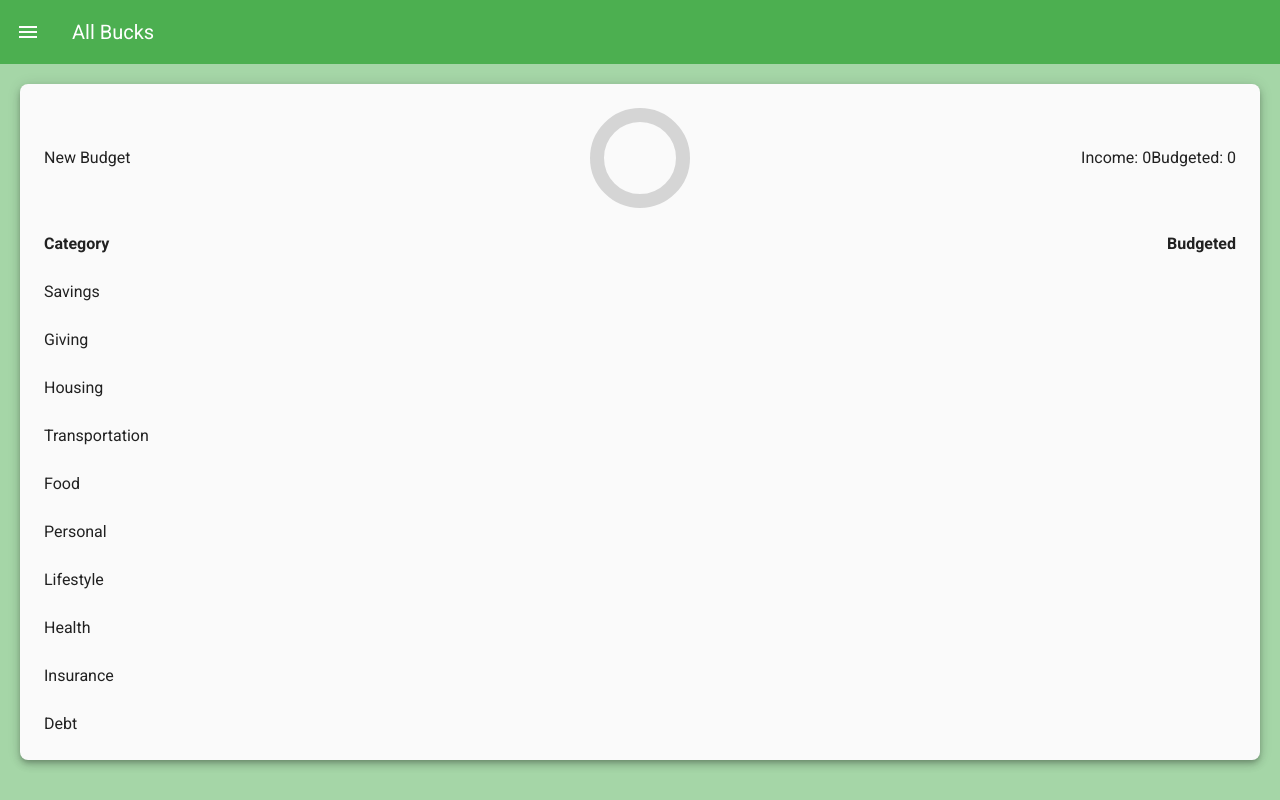
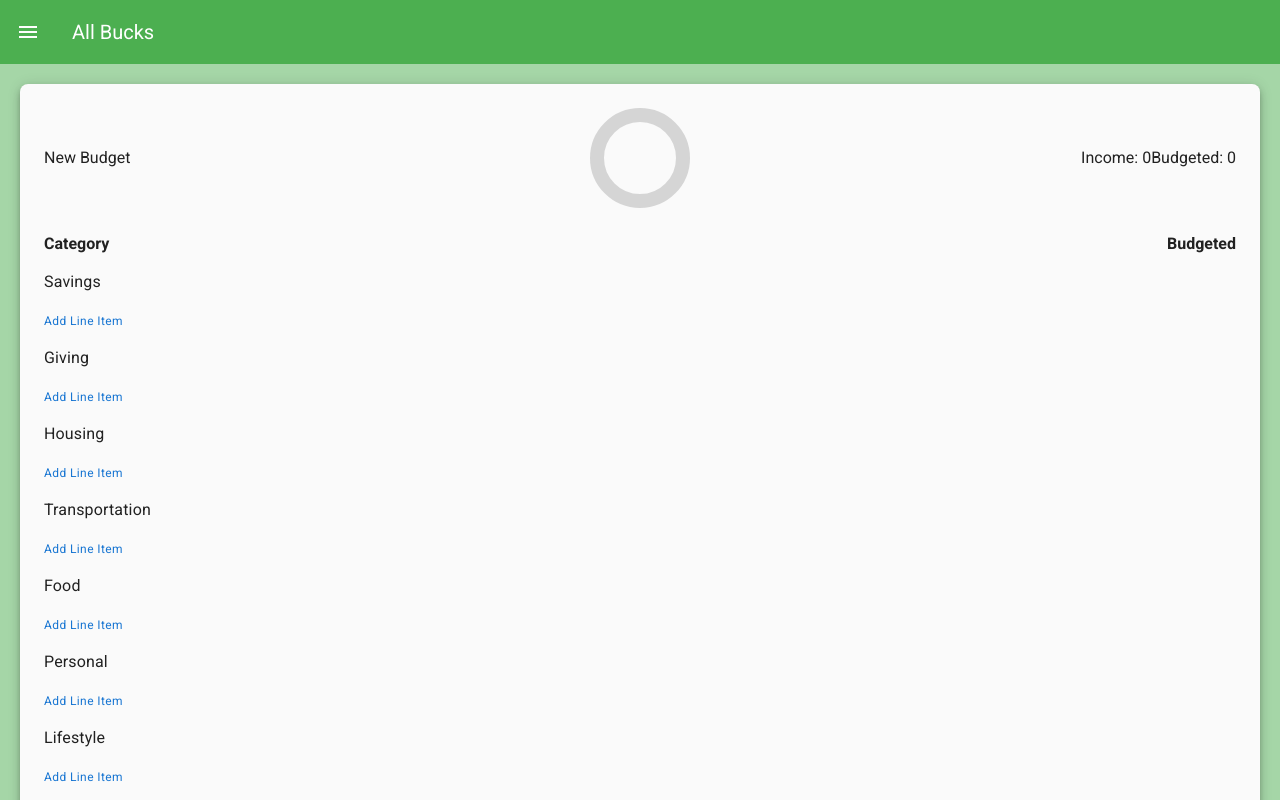
Before and after one commit to zach-mcnulty/all-bucks, a Vue app: page / in a window 1280 px wide. Shown: the top 800 px of the page. Built offline with nearby package versions, Linux system fonts and the light colour scheme.

Commit message:
Further BudgetContainer buildout

```diff
--- a/src/components/BudgetHeader.vue
+++ b/src/components/BudgetHeader.vue
@@ -28,14 +28,14 @@ export default {
       let lineItems = this.budget.categories
         .map((c) => c.lineItems).flat();
 
-      return lineItems.reduce((a, b) => a + b, 0);
+      return lineItems.reduce((a, b) => a + b.budgeted, 0);
     },
     spent() {
       let expenditures = this.budget.categories
         .map(c => c.lineItems).flat()
         .map(l => l.expenditures).flat();
 
-      return expenditures.reduce((a, b) => a + b, 0);
+      return expenditures.reduce((a, b) => a + b.spent, 0);
     }
   },
 };
--- a/src/components/Category.vue
+++ b/src/components/Category.vue
@@ -4,15 +4,47 @@
       <v-col class="font-weight-bold">Category</v-col>
       <v-col class="d-flex justify-end font-weight-bold">Budgeted</v-col>
     </v-row>
-    <v-row v-for="category in budget.categories" :key="category.label">
-      <v-col>{{category.label}}</v-col>
-    </v-row>
+    <v-container
+      fluid
+      v-for="category in budget.categories"
+      :key="category.label"
+    >
+      <v-row>
+        <v-col class="px-0 subtitle-1">{{ category.label }}</v-col>
+      </v-row>
+      <line-item
+        v-if="category.lineItems.length"
+        :lineItems="category.lineItems"
+      ></line-item>
+      <v-row class="mt-3">
+        <v-col class="pa-0">
+          <a
+            href="#"
+            @click.prevent="newLineItem(category)"
+            class="caption text-decoration-none"
+            >Add Line Item</a
+          >
+        </v-col>
+      </v-row>
+    </v-container>
   </v-container>
 </template>
 
 <script>
+import LineItem from "./LineItem.vue";
+
 export default {
   props: ["budget"],
+
+  components: {
+    LineItem,
+  },
+
+  methods: {
+    newLineItem(category) {
+      return category.lineItems.push({ label: "Test", budgeted: 20 });
+    },
+  },
 };
 </script>
 
--- a/src/components/LineItem.vue
+++ b/src/components/LineItem.vue
@@ -1,14 +1,18 @@
 <template>
-  <v-container>
-    <v-row>
-      <v-col>Hello</v-col>
-      <v-col></v-col>
+  <v-container fluid class="pa-0">
+    <v-row v-for="(lineItem, i) in lineItems" :key="i">
+      <v-col v-if="lineItem.label" @click="lineItem.label = ''">{{lineItem.label}}</v-col>
+      <v-col v-else>Hello World</v-col>
+      <v-col v-if="lineItem.budgeted !== null" class="d-flex justify-end">{{lineItem.budgeted}}</v-col>
+      <v-progress-linear></v-progress-linear>
     </v-row>
   </v-container>
 </template>
 
 <script>
-export default {};
+export default {
+  props: ['lineItems']
+};
 </script>
 
 <style>
--- a/src/modules/Expenditure.js
+++ b/src/modules/Expenditure.js
@@ -1,7 +1,7 @@
 export class Expenditure {
   constructor(merchant, amount, notes) {
     this.merchant = merchant,
-    this.amount = amount,
+    this.spent = amount,
     this.notes = notes,
     this.timeLogged = new Date()
       .getTime()
--- a/src/modules/LineItem.js
+++ b/src/modules/LineItem.js
@@ -1,7 +1,7 @@
 export class LineItem {
-  constructor(label) {
-    this.label = label,
-    this.budgeted = 0,
+  constructor() {
+    this.label = "",
+    this.budgeted = null,
     this.expenditures = []
   }
 }
```
